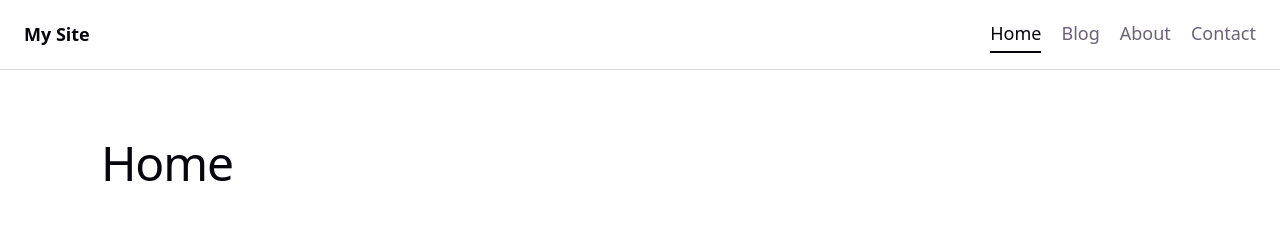
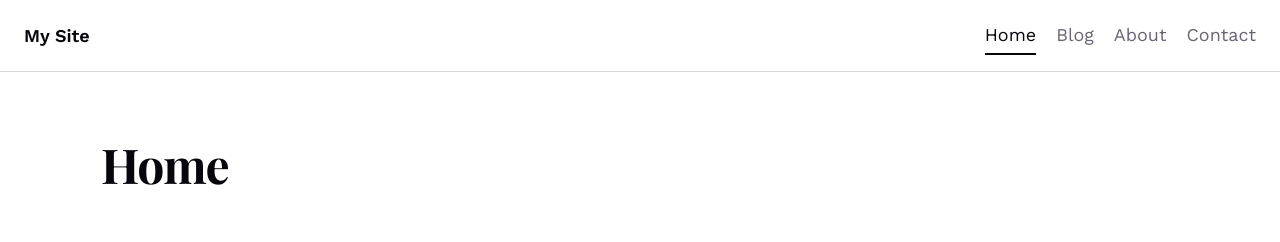
Before and after one commit to hgall3/gabi-claude-assistant-portfolio, a React (Vite) app: page / in a window 1280 px wide. Shown: the top 242 px of the page. Built offline with nearby package versions, Linux system fonts and the light colour scheme.

Commit message:
feat(styles): add Playfair Display and Work Sans type scale

```diff
--- a/index.html
+++ b/index.html
@@ -4,6 +4,20 @@
     <meta charset="UTF-8" />
     <link rel="icon" type="image/svg+xml" href="/favicon.svg" />
     <meta name="viewport" content="width=device-width, initial-scale=1.0" />
+
+    <!-- Fonts are loaded here rather than @import-ed in SCSS: an @import inside a
+         stylesheet isn't discovered until that stylesheet has downloaded, which
+         delays the font request. A <link> in the head starts it immediately.
+         preconnect opens the connection to Google's font hosts ahead of time.
+         display=swap renders text in a fallback face until the webfont arrives,
+         instead of leaving it invisible. -->
+    <link rel="preconnect" href="https://fonts.googleapis.com" />
+    <link rel="preconnect" href="https://fonts.gstatic.com" crossorigin />
+    <link
+      href="https://fonts.googleapis.com/css2?family=Playfair+Display:wght@600;700&family=Work+Sans:wght@400;600&display=swap"
+      rel="stylesheet"
+    />
+
     <title>Gabi — Claude Assistant Portfolio</title>
   </head>
   <body>
--- a/src/styles/_typography.scss
+++ b/src/styles/_typography.scss
@@ -1,37 +1,111 @@
-
 @use 'variables' as v;
 
+// Base type scale. Sizes are in rem so they scale with the user's browser
+// font-size setting — a px scale would silently ignore someone who has set a
+// larger default for readability.
+//
+// Line heights are unitless ratios rather than fixed rem values, so they stay
+// proportional when a size steps up at the desktop breakpoint. A fixed
+// `line-height: 3.5rem` would stay 56px even where the heading is smaller.
+//
+// Mobile-first: the smaller value is the default, and the desktop value is
+// applied at `min-width: $bp-md`. Headings especially need this — a 48px h1 on a
+// 375px-wide phone takes most of the screen.
+
 body {
-  font-family: system-ui, -apple-system, 'Segoe UI', Roboto, sans-serif;
-  font-size: 16px;
-  line-height: 1.5;
+  font-family: v.$font-body;
+  font-size: 1rem; // 16px
+  font-weight: 400;
+  line-height: 1.625; // 26px at 16px
   -webkit-font-smoothing: antialiased;
   -moz-osx-font-smoothing: grayscale;
 
   @media (min-width: v.$bp-md) {
-    font-size: 18px;
+    font-size: 1.125rem; // 18px
   }
 }
 
 h1,
 h2,
+h3,
+h4,
+h5,
+h6 {
+  color: var(--color-heading);
+}
+
+// Display faces: Playfair Display carries the h1–h3 range.
+h1,
+h2,
 h3 {
-  color: var(--color-heading);
-  font-weight: 500;
-  line-height: 1.2;
+  font-family: v.$font-heading;
+}
+
+// h4–h6 stay on the body face — at these sizes a display serif reads as
+// decoration rather than hierarchy.
+h4,
+h5,
+h6 {
+  font-family: v.$font-body;
+  font-weight: 600;
 }
 
 h1 {
-  font-size: 32px;
-  letter-spacing: -1.2px;
+  font-size: 2rem; // 32px
+  font-weight: 700;
+  line-height: 1.167; // 56/48 at desktop
+  letter-spacing: -0.025em; // em, so it tracks the size across breakpoints
 
   @media (min-width: v.$bp-md) {
-    font-size: 48px;
+    font-size: 3rem; // 48px
   }
 }
 
 h2 {
-  font-size: 24px;
+  font-size: 1.75rem; // 28px
+  font-weight: 700;
+  line-height: 1.222; // 44/36
+  letter-spacing: -0.02em;
+
+  @media (min-width: v.$bp-md) {
+    font-size: 2.25rem; // 36px
+  }
+}
+
+h3 {
+  font-size: 1.375rem; // 22px
+  font-weight: 600;
+  line-height: 1.286; // 36/28
+
+  @media (min-width: v.$bp-md) {
+    font-size: 1.75rem; // 28px
+  }
+}
+
+h4 {
+  font-size: 1.25rem; // 20px
+  line-height: 1.364; // 30/22
+
+  @media (min-width: v.$bp-md) {
+    font-size: 1.375rem; // 22px
+  }
+}
+
+h5 {
+  font-size: 1.125rem; // 18px
+  line-height: 1.444; // 26/18
+}
+
+h6 {
+  font-size: 1rem; // 16px
+  line-height: 1.5; // 24/16
+}
+
+// Captions, metadata, form hints.
+small,
+.text-small {
+  font-size: 0.875rem; // 14px
+  line-height: 1.429; // 20/14
 }
 
 a {
--- a/src/styles/_variables.scss
+++ b/src/styles/_variables.scss
@@ -9,3 +9,9 @@
 $bp-md: 1024px;
 
 $space: 24px;
+
+// Type families. Loaded via <link> in index.html.
+// The fallbacks matter: with display=swap the browser paints these first, so a
+// serif fallback for the serif face keeps the swap from visibly reflowing.
+$font-heading: 'Playfair Display', Georgia, 'Times New Roman', serif;
+$font-body: 'Work Sans', system-ui, -apple-system, 'Segoe UI', Roboto, sans-serif;
```
Also changed, not shown: 1 other file (tests, documents, lock files or other folders).
